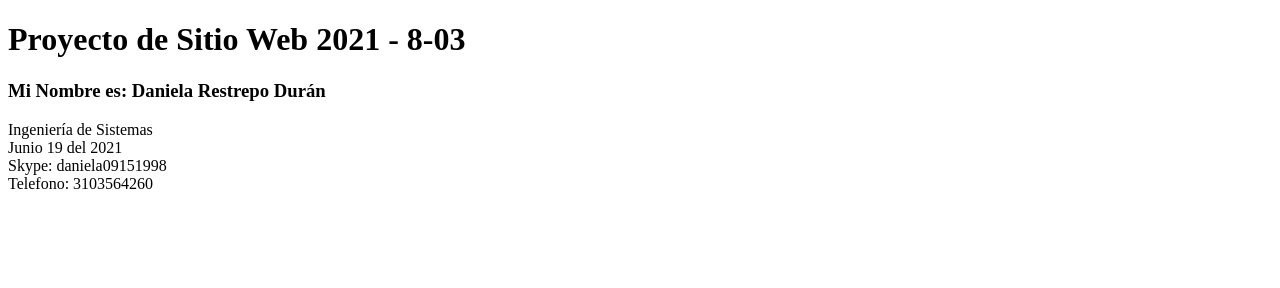
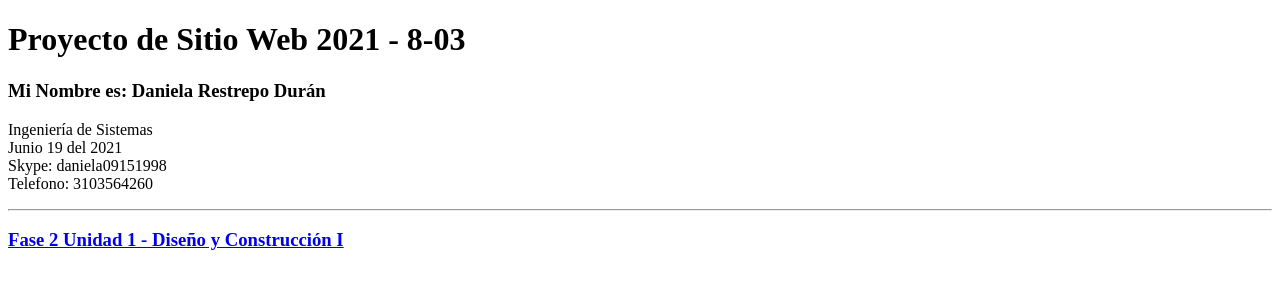
Before and after one commit to DanielaRestrepoDuran/DSW-DanielaRestrepo, a plain HTML site: page index.html in a window 1280 px wide. Drawn offline with Linux system fonts and the light colour scheme.

Commit message:
Actualización index
Se actualiza Index de la Fase 1

```diff
--- a/index.html
+++ b/index.html
@@ -4,7 +4,7 @@
     <meta charset="UTF-8">
     <meta http-equiv="X-UA-Compatible" content="IE=edge">
     <meta name="viewport" content="width=device-width, initial-scale=1.0">
-    <title>Document</title>
+    <title>Fase 1</title>
 </head>
 <body>
     <h1>Proyecto de Sitio Web 2021 - 8-03</h1>
@@ -15,5 +15,7 @@
         Skype: daniela09151998 <br>
         Telefono: 3103564260 <br>
     </p>
+    <hr/>
+    <h3><a href="fase2/design.html">Fase 2 Unidad 1 - Diseño y Construcción I</a></h3>
 </body>
 </html>
```
